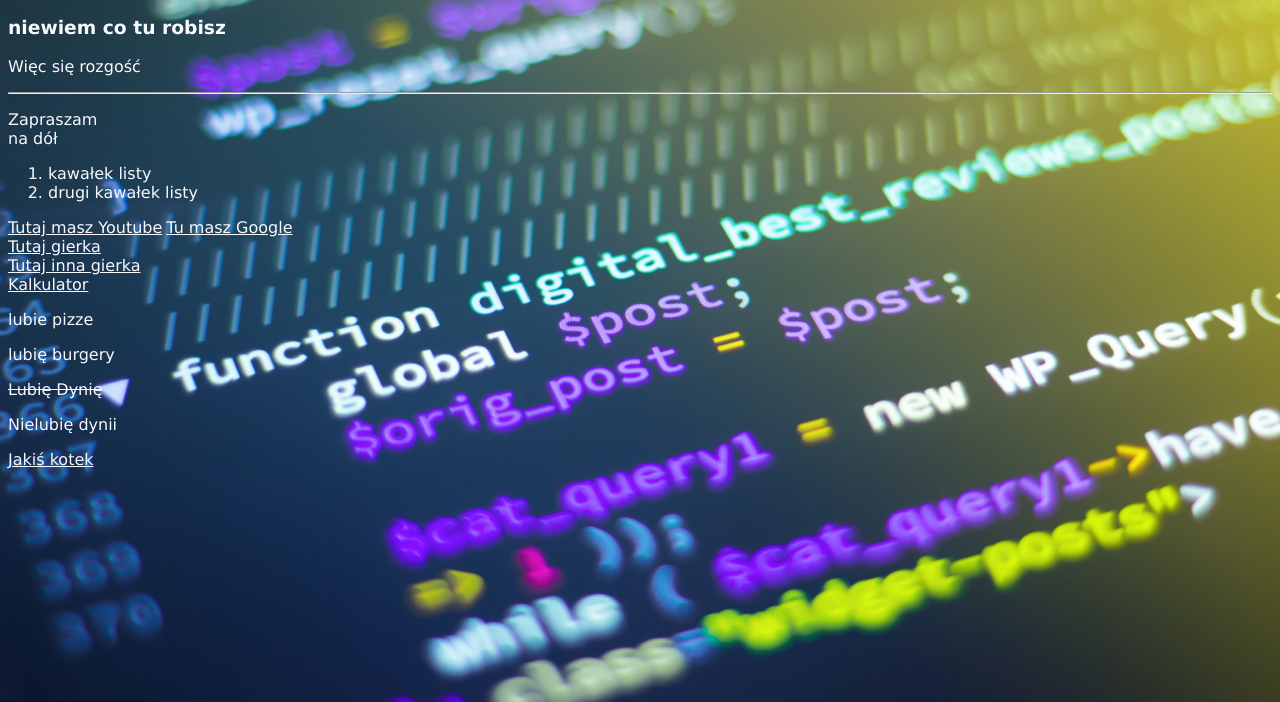
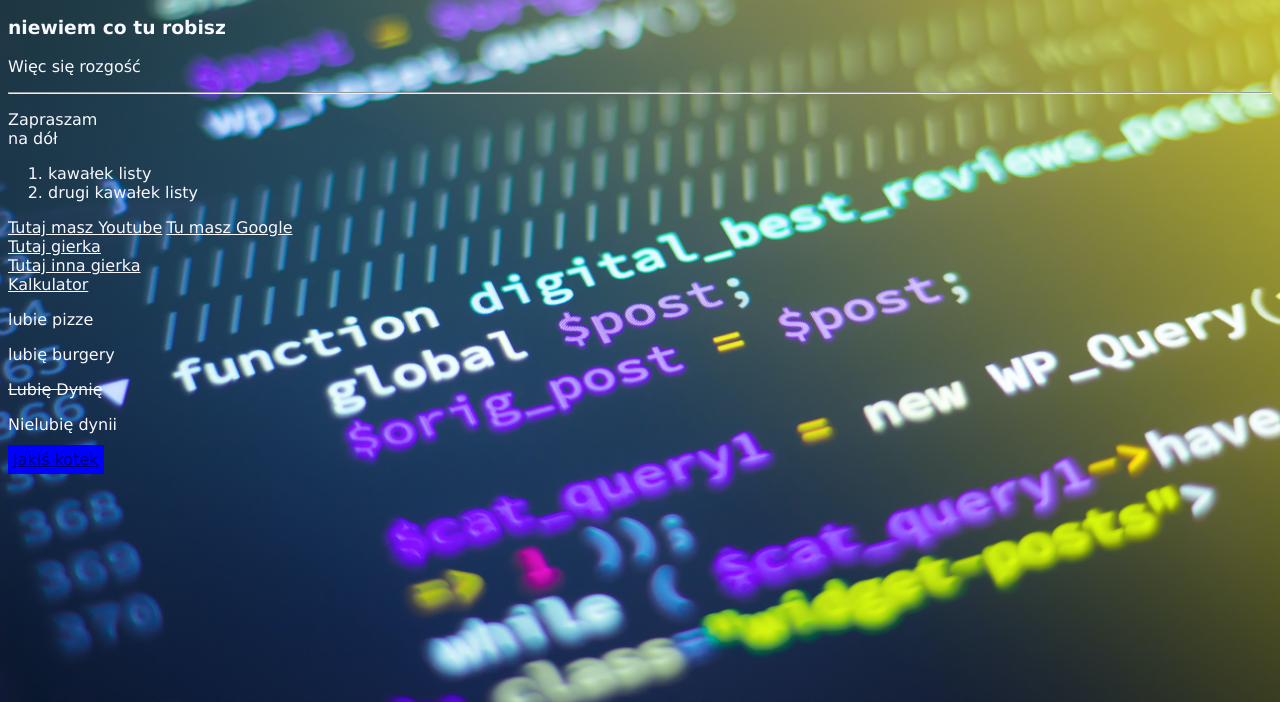
Before and after one commit to Micha3lo/Micha3lo.github.io, a plain HTML site: page index.html in a window 1280 px wide. Shown: the part 98-800 px from the top of the page. Drawn offline with Linux system fonts and the light colour scheme.

Commit message:
Update tcionka.css

```diff
--- a/tcionka.css
+++ b/tcionka.css
@@ -8,3 +8,13 @@ body {
     background-size: 100% 100%;
     background-repeat: no-repeat;
 }
+.button {
+    display: triangle;
+    height: 100px;
+    width: 100px;
+    background: blue;
+    border: 5px solid rgba(255, 0, 0, 0);
+    color: rgba(0, 0, 0, 0.55);
+    text-align: center;
+    font-family: Verdana, Tahoma, sans-serif;
+ }
```
